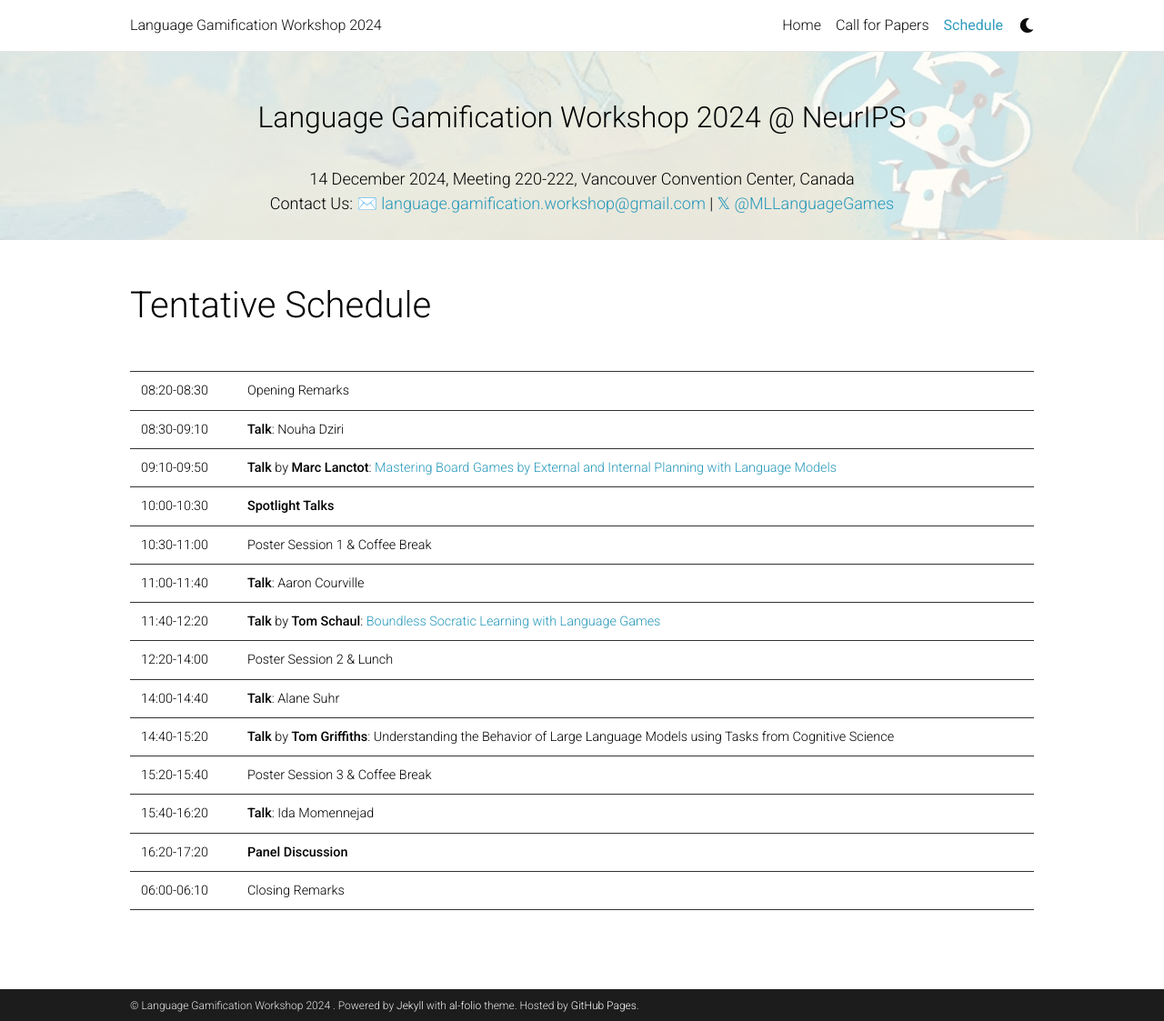
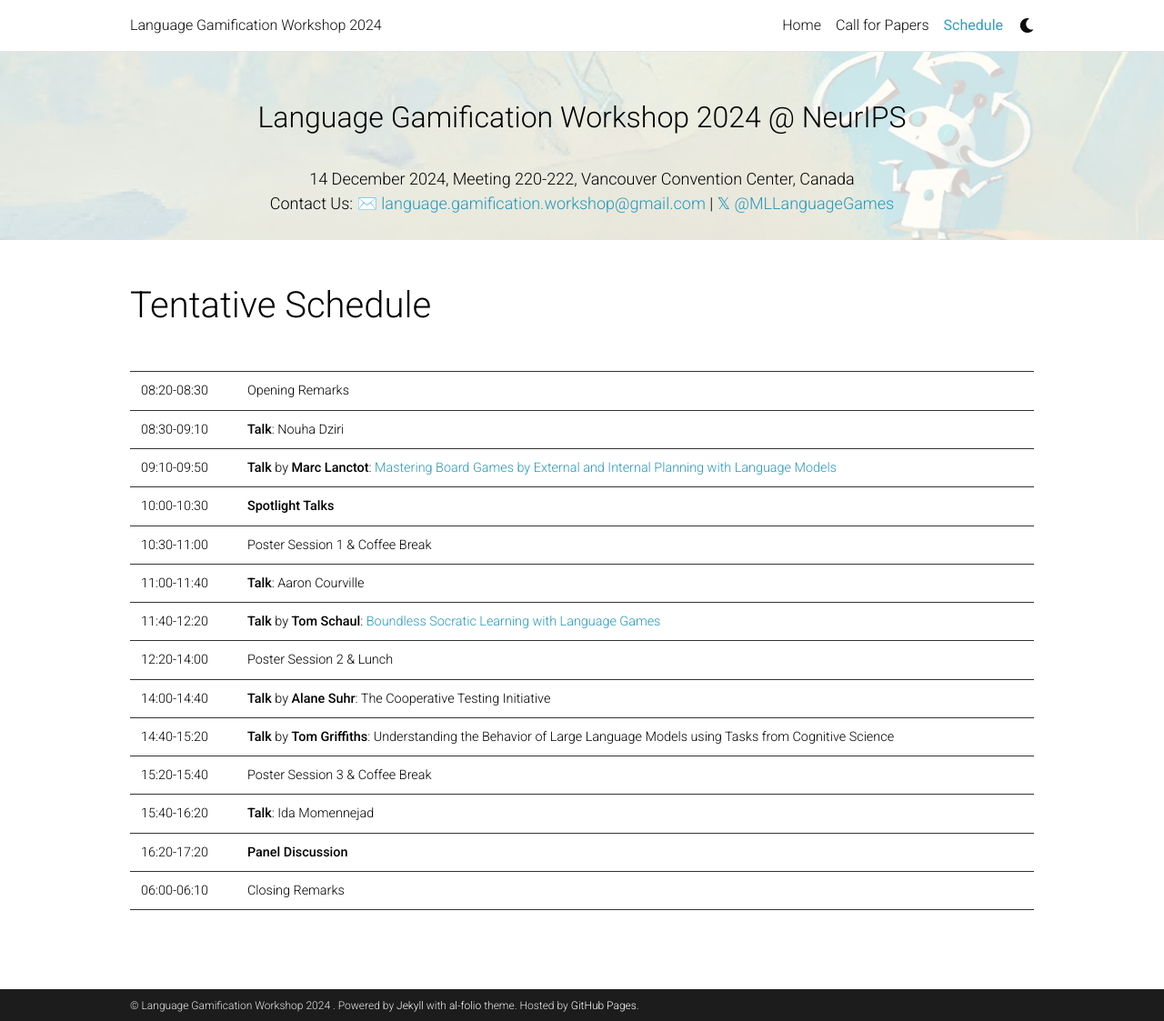
Before and after one commit to opensourcing-foundation-models/opensourcing-foundation-models.github.io, a Jekyll site: the page built from _pages/schedule.md, in a window 1280 px wide and 1123 px high. Shown: the whole window at 91% size. Built offline with Jekyll 4.4.1, drawn with Linux system fonts in a browser that asks for light colours; emoji names are drawn with the system emoji font; comment, search, counter and statistics services are not loaded; a style sheet for code colours, icons or effects is not loaded.

Commit message:
update Alane't talk

```diff
--- a/_pages/schedule.md
+++ b/_pages/schedule.md
@@ -18,7 +18,7 @@ nav_order: 3
 | 11:00-11:40  | **Talk**: Aaron Courville |
 | 11:40-12:20  | **Talk** by **Tom Schaul**: [Boundless Socratic Learning with Language Games](https://arxiv.org/abs/2411.16905) |
 | 12:20-14:00  | Poster Session 2 & Lunch |
-| 14:00-14:40  | **Talk**: Alane Suhr |
+| 14:00-14:40  | **Talk** by **Alane Suhr**: The Cooperative Testing Initiative |
 | 14:40-15:20  | **Talk** by **Tom Griffiths**: Understanding the Behavior of Large Language Models using Tasks from Cognitive Science |
 | 15:20-15:40  | Poster Session 3 & Coffee Break |
 | 15:40-16:20  | **Talk**: Ida Momennejad |
```
